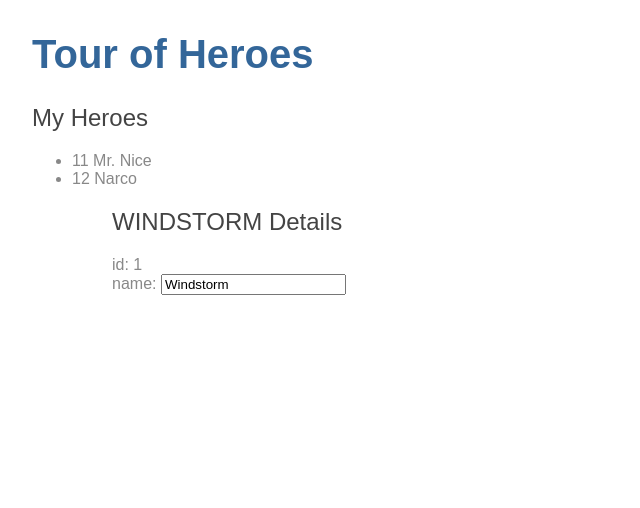
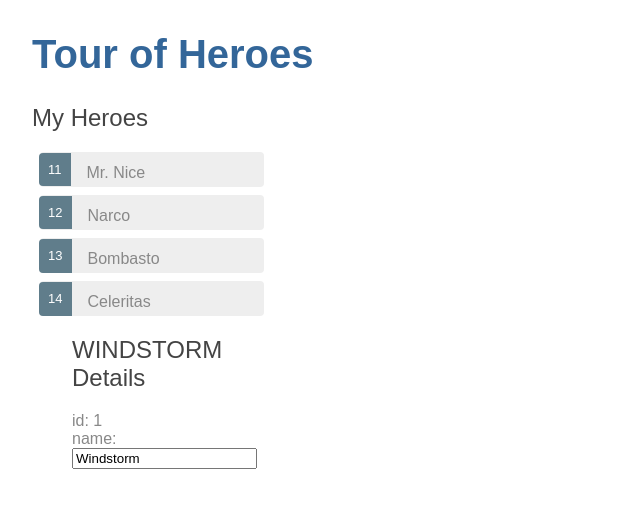
Before and after one commit to tanner18/angular-tutorial, an Angular app in the folder angular-tour-of-heroes/: page / in a window 1280 px wide. Shown: the top 508 px of the page, without its empty margins (0-640 px from the left). Built offline with nearby package versions, Linux system fonts and the light colour scheme.

Commit message:
updated "mock-heroes.ts"

```diff
--- a/angular-tour-of-heroes/src/app/heroes/heroes.component.css
+++ b/angular-tour-of-heroes/src/app/heroes/heroes.component.css
@@ -0,0 +1,48 @@
+/* HeroesComponent's private CSS styles */
+.selected {
+    background-color: #CFD8DC !important;
+    color: white;
+  }
+  .heroes {
+    margin: 0 0 2em 0;
+    list-style-type: none;
+    padding: 0;
+    width: 15em;
+  }
+  .heroes li {
+    cursor: pointer;
+    position: relative;
+    left: 0;
+    background-color: #EEE;
+    margin: .5em;
+    padding: .3em 0;
+    height: 1.6em;
+    border-radius: 4px;
+  }
+  .heroes li.selected:hover {
+    background-color: #BBD8DC !important;
+    color: white;
+  }
+  .heroes li:hover {
+    color: #607D8B;
+    background-color: #DDD;
+    left: .1em;
+  }
+  .heroes .text {
+    position: relative;
+    top: -3px;
+  }
+  .heroes .badge {
+    display: inline-block;
+    font-size: small;
+    color: white;
+    padding: 0.8em 0.7em 0 0.7em;
+    background-color: #607D8B;
+    line-height: 1em;
+    position: relative;
+    left: -1px;
+    top: -4px;
+    height: 1.8em;
+    margin-right: .8em;
+    border-radius: 4px 0 0 4px;
+  }
--- a/angular-tour-of-heroes/src/app/mock-heroes.ts
+++ b/angular-tour-of-heroes/src/app/mock-heroes.ts
@@ -2,5 +2,7 @@
 
 export const HEROES: Hero[] = [
     { id: 11, name: 'Mr. Nice' },
-    { id: 12, name: 'Narco' }
+    { id: 12, name: 'Narco' },
+    { id: 13, name: 'Bombasto' },
+    { id: 14, name: 'Celeritas' }
 ]
```
Also changed, not shown: angular-tour-of-heroes/src/styles.css (line endings or trailing spaces).
